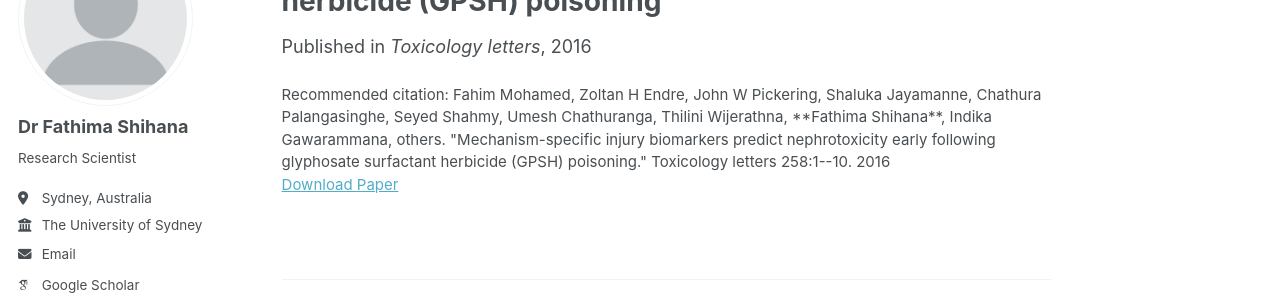
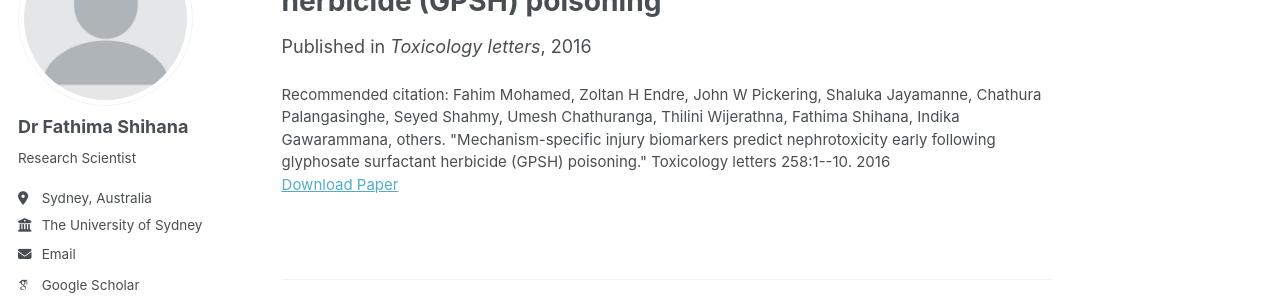
Before and after one commit to fathimashihana/fathimashihana.github.io, a Jekyll site: the page built from _publications/2016-mechanism-specific-injury-biomarkers-predict-nephrotoxicity-early-following-glyp.md, in a window 1280 px wide. Shown: the part 168-468 px from the top of the page. Built offline with Jekyll 4.4.1, drawn with Linux system fonts in a browser that asks for light colours; some web fonts are replaced; a script bundle is joined from its source files by our own code; library files that are not in the unit come from our copies.

```diff
--- a/_publications/2016-mechanism-specific-injury-biomarkers-predict-nephrotoxicity-early-following-glyp.md
+++ b/_publications/2016-mechanism-specific-injury-biomarkers-predict-nephrotoxicity-early-following-glyp.md
@@ -8,5 +8,5 @@ venue: "Toxicology letters"
 paperurl: ""
 pdfurl: "/files/mechanism-specific-injury-biomarkers-predict-nephrotoxicity-early-following-glyp.pdf"
 pubmedurl: "https://pubmed.ncbi.nlm.nih.gov/?term=Mechanism-specific+injury+biomarkers+predict+nephrotoxicity+early+following+glyphosate+surfactant+herbicide+(GPSH)+poisoning"
-citation: "Fahim Mohamed, Zoltan H Endre, John W Pickering, Shaluka Jayamanne, Chathura Palangasinghe, Seyed Shahmy, Umesh Chathuranga, Thilini Wijerathna, **Fathima Shihana**, Indika Gawarammana, others. \"Mechanism-specific injury biomarkers predict nephrotoxicity early following glyphosate surfactant herbicide (GPSH) poisoning.\" Toxicology letters 258:1--10. 2016"
+citation: "Fahim Mohamed, Zoltan H Endre, John W Pickering, Shaluka Jayamanne, Chathura Palangasinghe, Seyed Shahmy, Umesh Chathuranga, Thilini Wijerathna, Fathima Shihana, Indika Gawarammana, others. \"Mechanism-specific injury biomarkers predict nephrotoxicity early following glyphosate surfactant herbicide (GPSH) poisoning.\" Toxicology letters 258:1--10. 2016"
 ---
```
